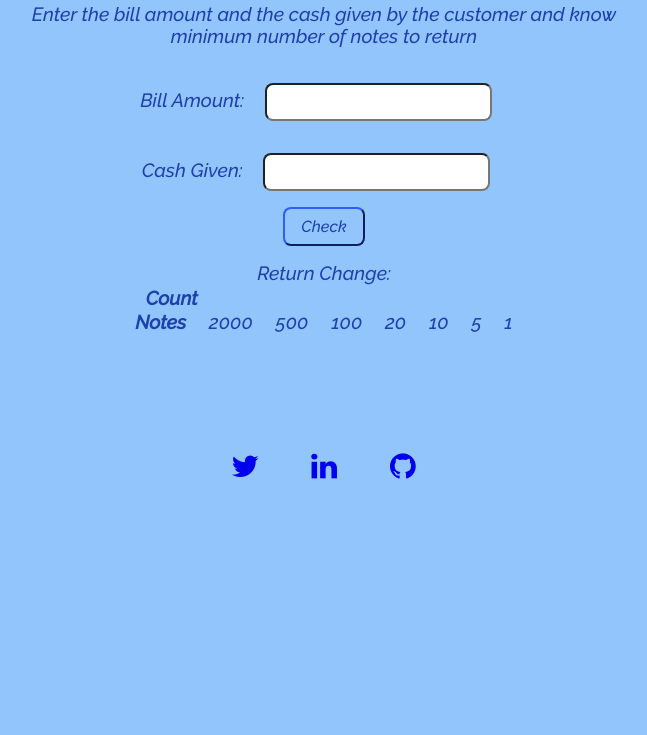
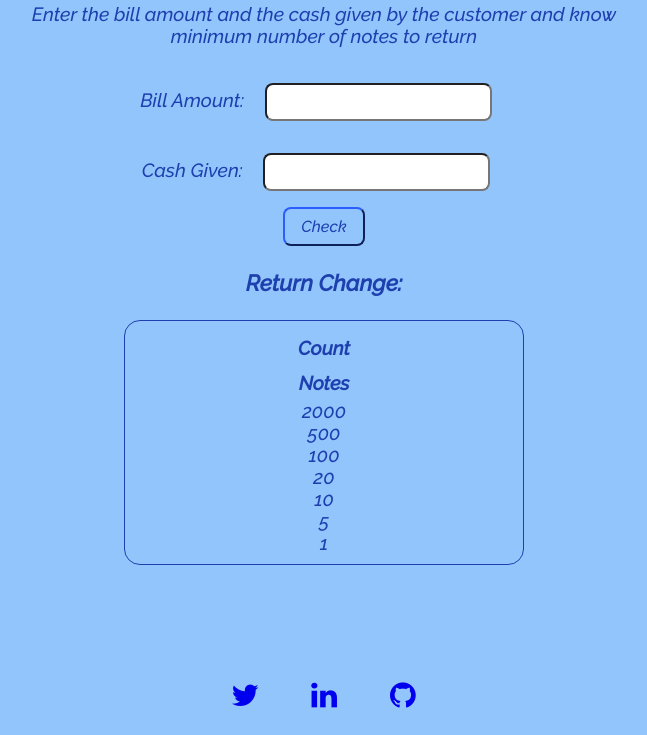
Before and after one commit to dev-prabhat/cash-register, a plain HTML site: page index.html in a window 1280 px wide. Shown: the part 93-828 px from the top of the page, without its empty margins (316-963 px from the left). Before the commit the page ends 800 px from the top, so only its background shows below. Drawn offline with Linux system fonts and the light colour scheme.

Commit message:
some work in styling still remains

```diff
--- a/index.html
+++ b/index.html
@@ -27,10 +27,8 @@
     </div>
     <button id="change-given">Check</button>
     <div id="error-message"></div>
+    <h3>Return Change:</h3>
     <table id="table-change">
-      <caption>
-        Return Change:
-      </caption>
       <tr class="trow">
         <th>Count</th>
         <td class="no-of-notes"></td>
@@ -43,13 +41,13 @@
       </tr>
       <tr class="trow">
         <th>Notes</th>
-        <td>2000</td>
-        <td>500</td>
-        <td>100</td>
-        <td>20</td>
-        <td>10</td>
-        <td>5</td>
-        <td>1</td>
+        <td class="types-of-notes">2000</td>
+        <td class="types-of-notes">500</td>
+        <td class="types-of-notes">100</td>
+        <td class="types-of-notes">20</td>
+        <td class="types-of-notes">10</td>
+        <td class="types-of-notes">5</td>
+        <td class="types-of-notes">1</td>
       </tr>
     </table>
     <footer>
--- a/styles.css
+++ b/styles.css
@@ -52,16 +52,41 @@ body{
 }
 #table-change{
     margin: auto;
+    border: 1px solid #1E40AF;
+    padding: 0.5rem 1rem;
+    border-radius: 1rem;
+    width: 400px;
 }
 
+.trow{
+    display:flex;
+    flex-direction: column;
+}
 
-.trow{
-    display: flex;
-    flex-direction: row;
-    justify-content: space-around;
-    width: 400px;
-    text-align: justify;
+/* .trow td{
+    justify-content: space-between;
+} */
+
+.trow .no-of-notes{
+    padding: 0rem 1rem;
+    text-align: center;
+    justify-content: center;
 }
+
+.trow .types-of-notes{
+    padding: 0rem 1rem;
+}
+
+.trow th{
+    margin: 0.2rem;
+    padding: 0.2rem;
+}
+
+h3{
+    padding: 0.5rem;
+    margin: 1rem;
+}
+
 
 footer{
     margin-top: 15%;
```
